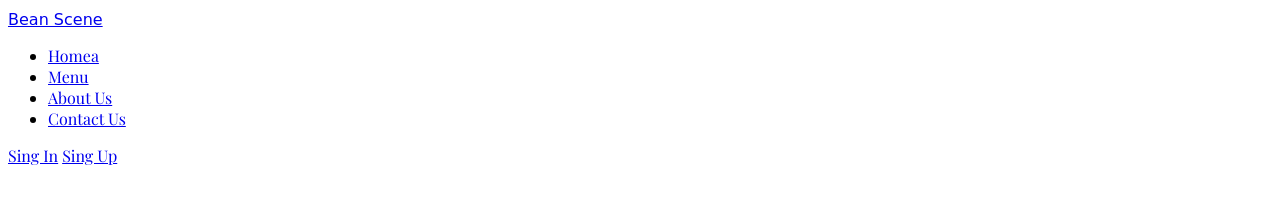
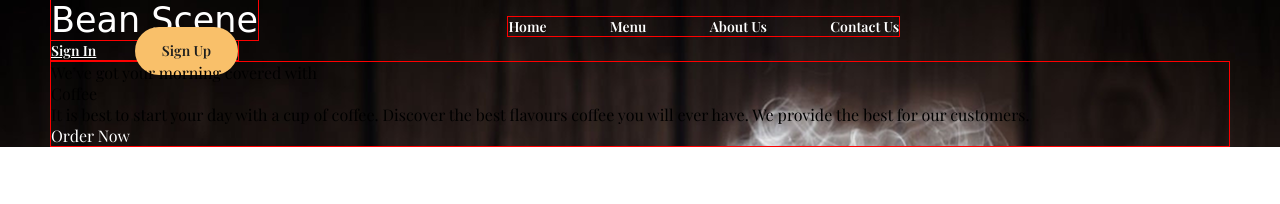
Before and after one commit to Katerina-It8/bean-scene-proje, a plain HTML site: page index.html in a window 1280 px wide. Drawn offline with nearby package versions, Linux system fonts and the light colour scheme; a web font is replaced by a local one.

Commit message:
add styles to nav section

```diff
--- a/index.html
+++ b/index.html
@@ -13,20 +13,29 @@
 </head>
 <body>
     <header>
+        <div class="container">
        <nav>
          <a href="#" class="logo">Bean Scene</a>
            <ul>
-            <li><a href="#">Homea</a></li>
+                <li><a href="#">Home</a></li>
                 <li><a href="#">Menu</a></li>
                 <li><a href="#">About Us</a></li>
                <li><a href="#">Contact Us</a></li>
            </ul>
          <div class="login">
-            <a href="#" class="singin">Sing In</a>
-            <a href="#" class="singup">Sing Up</a>
-
+              <a href="#" class="signin-btn">Sign In</a>
+              <a href="#" class="signup-btn">Sign Up</a>
          </div>
      </nav>
+     <div class="hero">
+                <p class="label">We’ve got your morning covered with</p>
+                <span class="title">Coffee</span>
+                <p class="description">It is best to start your  day with a cup of coffee. Discover the
+                  best flavours coffee you will ever have. We provide the best for our customers.
+                </p>
+                <a href="#" class="order-btn">Order Now</a>
+          </div>
+        </div>
     </header>
 
 </body>
--- a/style.css
+++ b/style.css
@@ -1,13 +1,82 @@
 body {
     font-family: "Playfair Display", serif;
-    font-optical-sizing: auto;
-    font-weight: <weight>;
-    font-style: normal;
 }
 
+body,
+* {
+    margin: 0;
+    padding: 0;
+    box-sizing: border-box;
+    text-decoration: none;
+}
+
+.container {
+    /* border: 2px solid yellow; */
+    width: 1180px;
+    margin: 0 auto;
+}
+header {
+    background-image: url(img/coffee_image.png);
+}
 
 header .logo {
   font-family: "Clicker Script", cursive;
   font-weight: 400;
   font-style: normal;
+  margin-right: 245px;
+  font-size: 35px;
+  border: 1px solid red;
+
 }
+header a {
+    color: #fff;
+}
+header nav {
+    /* border: 1px solid red; */
+    font-size: 14px;
+    font-weight: 600;
+}
+header ul {
+      border: 1px solid red;
+      display: inline-block;
+      margin-right: 200px;
+}
+header ul li {
+    display: inline-block;
+    margin-right: 60px;
+}
+header ul a,
+.singin-btn {
+    transition: 0.3s;
+}
+header ul a:hover,
+.signup-btn:hover {
+    opacity: 0.8;
+}
+header ul li:last-child{
+    margin: 0;
+}
+
+header .login {
+    border: 1px solid red;
+    display: inline-block;
+}
+
+.hero {
+    border: 1px solid red;
+
+}
+.signin-btn {
+    margin-right: 35px;
+    text-decoration: underline;
+}
+.signup-btn {
+    color: #1e1e1e;
+    background-color: #f9c06a;
+    border-radius: 24px;
+    padding: 14px 27px 15px;
+    transition: 0.3s;
+}
+.signup-btn:hover {
+    box-shadow: 0 0 10px 2px #666;
+}
```
Also changed, not shown: img/coffee_image.png (added). Lines whose indentation alone changed are shown as unchanged.
